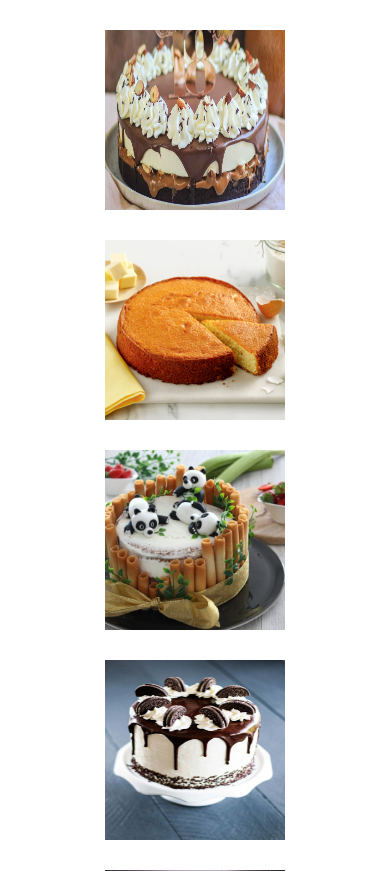
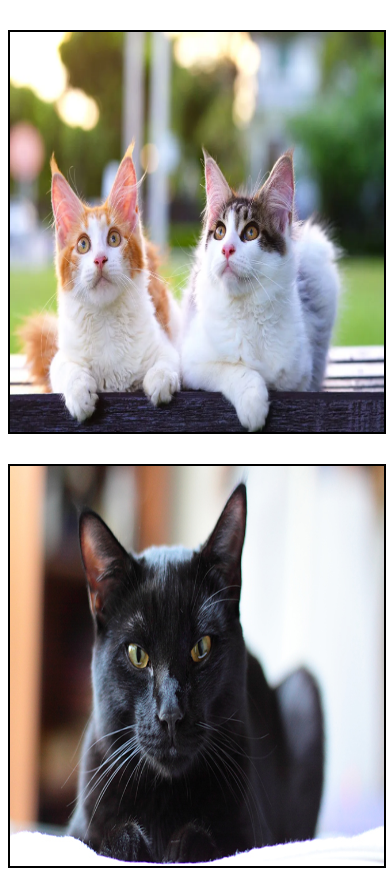
Before and after one commit to jeremy93130/evaluation_tp, a plain HTML site: page media_query/index.html in a window 390 px wide. Shown: the top 871 px of the page. Drawn offline with Linux system fonts and the light colour scheme.

Commit message:
media query

```diff
--- a/media_query/css/style.css
+++ b/media_query/css/style.css
@@ -15,7 +15,7 @@ header {
 
 /* section */
 
-section.flex{
+section.flex {
     display: flex;
     flex-wrap: wrap;
     justify-content: center;
@@ -25,23 +25,45 @@ section.flex div {
     width: 300px;
     height: 300px;
     margin: 50px 20px;
+    border: 2px solid black;
 }
 
 section.flex div img {
     width: 100%;
+    /* height: 300px; */
     height: 100%;
 }
 
-@media(max-width: 960px){
-    .container{
+section.chats {
+    display: none;
+}
+
+
+@media(max-width: 1440px) {
+    .container {
         width: 100%;
     }
 
-    header{
+    section.chats {
         display: none;
     }
-    section.flex {
-        width: 100%;
+}
+
+@media(max-width: 960px) {
+    .container {
+        /* width: 100%; */
+    }
+
+    header {
+        display: none;
+    }
+
+    section.gateaux {
+        display: none;
+    }
+
+    section.chats {
+        display: flex;
     }
 
     section.flex div {
@@ -50,11 +72,15 @@ section.flex div img {
     }
 }
 
-@media(max-width: 760px){
-    section.flex {
+@media(max-width: 760px) {
+
+    section.chats {
         display: block;
     }
-    section.flex div{
+
+    section.flex div {
         margin: 30px auto;
+        width: 100%;
+        height: 400px;
     }
 }
--- a/media_query/index.html
+++ b/media_query/index.html
@@ -10,7 +10,7 @@
     <div class="container">
       <header></header>
       <main>
-        <section class="flex">
+        <section class="flex gateaux">
             <div><img src="./img/Baniere titre catégories de gateaux 16 9 (1).jpg" alt=""></div>
             <div><img src="./img/gateau-a-la-vanille-de-base.jpg" alt=""></div>
             <div><img src="./img/gateau-anniversaire-panda1-500x500.jpg" alt=""></div>
@@ -20,6 +20,16 @@
             <div><img src="./img/16-gateaux-sublimes-qui-mettent-du-baume-au-coeur.jpg" alt=""></div>
             <div><img src="./img/Hermé-tarte-vanille.jpg" alt=""></div>
         </section>
+        <section class="flex chats">
+            <div><img src="./img/contenu1_focus_races_chat_5b08a31309_jrdRKgHlh.webp" alt=""></div>
+            <div><img src="./img/chat-noir-135126.jpg" alt=""></div>
+            <div><img src="./img/Chaton.jpeg" alt=""></div>
+            <div><img src="./img/matatabi-chat.webp" alt=""></div>
+            <div><img src="./img/selon-les-chats-ce-processus-d-integration-peut-etre-plus-ou-moins-long-quelques-semaines-pour-les-moins-timides-quelques-mois-pour-les-plus-craintifs-photo-sarah-pflug-burst-1670235423.jpg" alt=""></div>
+            <div><img src="./img/cover-r4x3w1200-5e21bf77a1547-chartreux-3298051-1920.jpg" alt=""></div>
+            <div><img src="./img/dan-wayman-FIy2C-oZPgA-unsplash-1-scaled.jpg" alt=""></div>
+            <div><img src="./img/contenu1_focus_races_chat_5b08a31309_jrdRKgHlh.webp" alt=""></div>
+        </section>
       </main>
       <footer></footer>
     </div>
```
